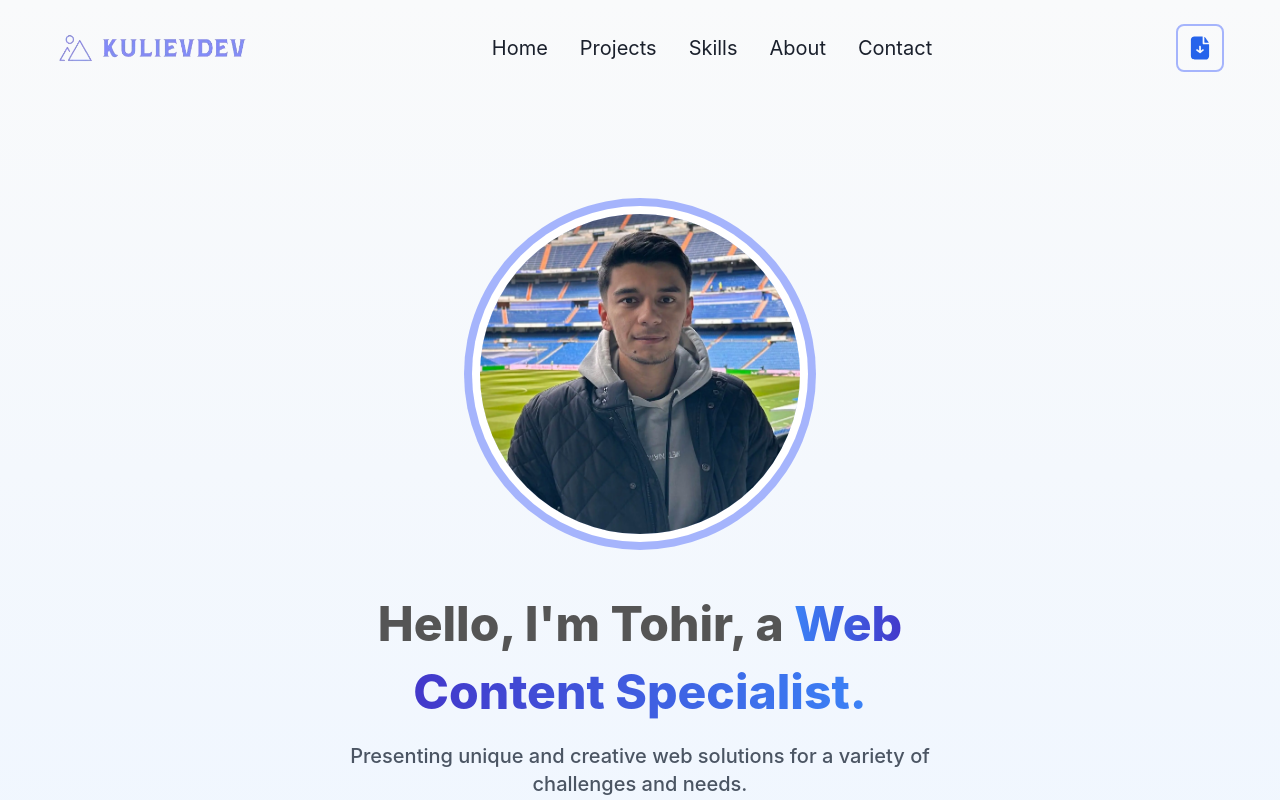
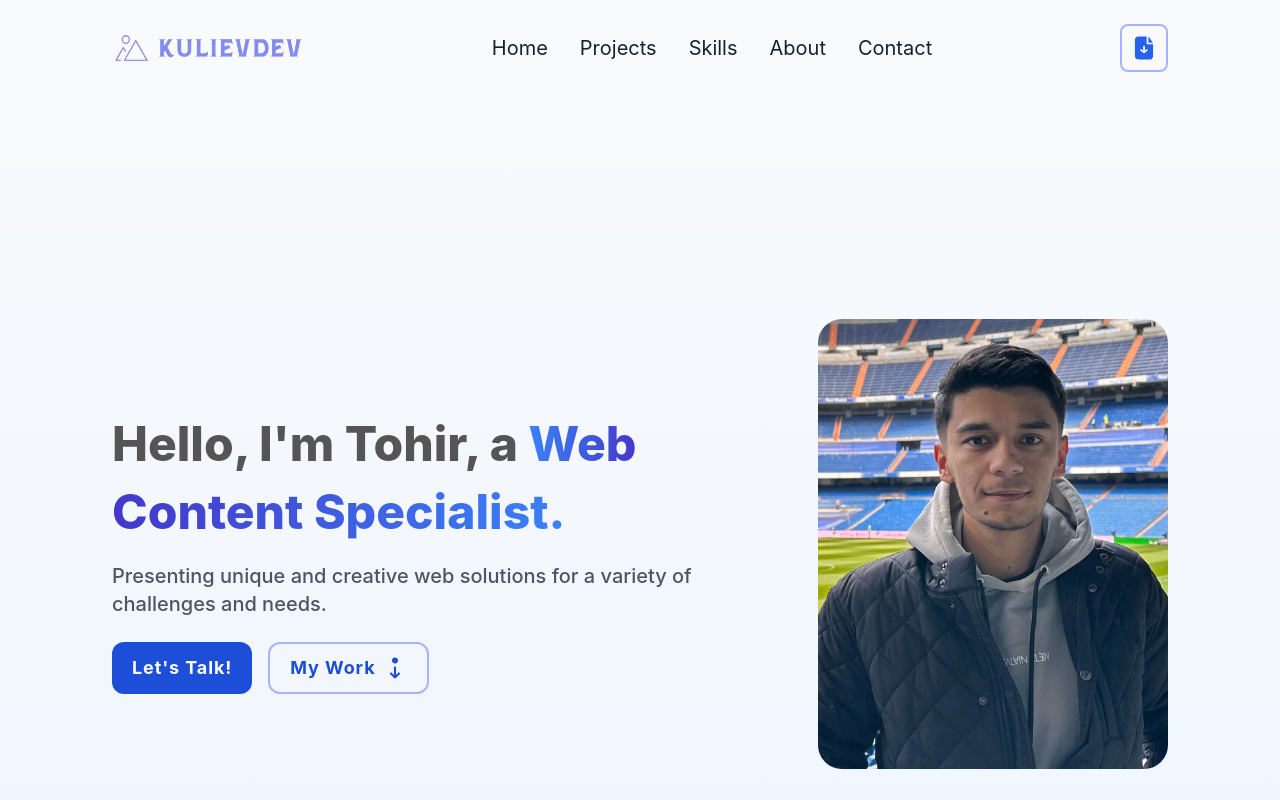
Before and after one commit to kulievdev/portfolio-website, a React (Vite) app: page / in a window 1280 px wide. Shown: the top 800 px of the page. Built offline with nearby package versions, Linux system fonts and the light colour scheme.

Commit message:
Fix layout issues

```diff
--- a/src/Components/Cta.tsx
+++ b/src/Components/Cta.tsx
@@ -44,7 +44,7 @@ const Cta: React.FC<CtaProps> = ({ type, projectCtaText, onClick }) => {
                 aria-label="Navigate to projects"
                 className="flex cursor-pointer items-center gap-2 rounded-xl border-2 border-secondary-300 px-3 py-2 text-center text-base font-bold leading-loose tracking-wider text-primary-700 transition-colors duration-300 ease-out hover:border-primary-600 hover:bg-white tablet:px-5 tablet:py-2.5 tablet:text-lg desktop:px-7 desktop:py-[18px] desktop:text-xl"
               >
-                Explore My Work
+                My Work
                 <img src={moveIcon} alt="Move down icon" className="h-6 w-6" />
               </a>
             );
--- a/src/Pages/About/About.tsx
+++ b/src/Pages/About/About.tsx
@@ -11,7 +11,7 @@ const About = () => {
         id="about"
         className="bg-gradient-to-br from-primary-50 to-gray-50"
       >
-        <div className="section_container relative mx-6 flex h-fit flex-col justify-center py-20 sm:mx-10 lg:mx-14 desktop:mx-40">
+        <div className="section_container relative mx-6 flex h-fit flex-col justify-center py-20 sm:mx-10 lg:mx-28 desktop:mx-40">
           <WhiteBackgroundContainer>
             <AboutHeader />
             <AboutBody />
--- a/src/Pages/Contact/Contact.tsx
+++ b/src/Pages/Contact/Contact.tsx
@@ -12,7 +12,7 @@ const Contact = () => {
       >
         <div className="section_container flex h-fit flex-col justify-center py-20">
           <ContactHeader />
-          <div className="mx-6 flex flex-row flex-wrap gap-10 sm:mx-10 lg:mx-14 desktop:mx-40">
+          <div className="mx-6 flex flex-row flex-wrap gap-10 sm:mx-10 lg:mx-28 desktop:mx-40">
             <Message />
             <Form />
           </div>
--- a/src/Pages/Hero/Hero.tsx
+++ b/src/Pages/Hero/Hero.tsx
@@ -3,7 +3,7 @@ import HeroContent from "./HeroContent";
 
 const Hero = () => {
   return (
-    <section className="section_container mx-4 flex h-[100vh] flex-col-reverse items-center justify-center sm:mx-12 sm:gap-10 md:mx-32 laptop:mx-40 laptop:flex laptop:h-[90vh] laptop:flex-row laptop:justify-between desktop:h-[100vh]">
+    <section className="section_container mx-6 flex h-[100vh] flex-col-reverse items-center justify-center sm:mx-10 sm:mx-12 sm:gap-10 lg:mx-28 tablet:flex-row tablet:justify-between laptop:flex laptop:h-[90vh] desktop:mx-40 desktop:h-[100vh]">
       <HeroContent />
       <HeroImage />
     </section>
--- a/src/Pages/Hero/HeroContent.tsx
+++ b/src/Pages/Hero/HeroContent.tsx
@@ -14,7 +14,7 @@ const HeroContent = () => {
         animate={{ opacity: 1, y: 0, scale: 1, x: 0 }}
         transition={{ duration: 0.6 }}
       >
-        <p className="text-center text-4xl font-bold leading-10 sm:text-5xl sm:font-extrabold sm:leading-[68px] laptop:text-start desktop:text-7xl desktop:leading-[84px]">
+        <p className="text-center text-4xl font-bold leading-10 sm:text-5xl sm:font-extrabold sm:leading-[68px] tablet:text-start desktop:text-7xl desktop:leading-[84px]">
           Hello, I'm Tohir, a{" "}
           <span className="bg-gradient-to-r from-primary-500 to-secondary-700 bg-clip-text text-transparent ">
             Web
@@ -23,13 +23,13 @@ const HeroContent = () => {
             Content Specialist.
           </span>{" "}
         </p>
-        <p className="text-center text-lg font-medium leading-normal text-gray-600 sm:text-xl laptop:text-start desktop:leading-7">
+        <p className="text-center text-lg font-medium leading-normal text-gray-600 sm:text-xl tablet:text-start desktop:leading-7">
           Presenting unique and creative web solutions for a variety of
           challenges and needs.
         </p>
       </motion.header>
       <motion.nav
-        className="inline-flex w-full items-start items-center justify-center space-x-4 laptop:justify-start desktop:space-x-8"
+        className="inline-flex w-full items-start items-center justify-center space-x-4 tablet:justify-start desktop:space-x-8"
         initial={{ opacity: 0, y: 40, scale: 0.9, x: "-10%" }}
         animate={{ opacity: 1, y: 0, scale: 1, x: 0 }}
         transition={{ duration: 0.6 }}
--- a/src/Pages/Hero/HeroImage.tsx
+++ b/src/Pages/Hero/HeroImage.tsx
@@ -11,17 +11,17 @@ const HeroImage = () => {
 
   return (
     <AnimateOnScroll x="10%" delay={0} scale={0.9} duration={0.6} notLazy>
-      <div className="sm:w-max laptop:relative laptop:mx-0 laptop:my-auto laptop:flex">
+      <div className="sm:w-max tablet:relative tablet:mx-0 tablet:my-auto tablet:flex">
         <img
-          className="h-[160px] w-[160px] rounded-full object-cover ring-4 ring-secondary-300 ring-offset-4 xs:h-[200px] xs:w-[200px] sm:h-[250px] sm:w-[250px] sm:ring-8 sm:ring-secondary-300 sm:ring-offset-8 md:h-[300px] md:w-[300px] lg:h-[320px] lg:w-[320px] laptop:relative laptop:z-10 laptop:h-[450px] laptop:w-[350px] laptop:cursor-pointer laptop:rounded-3xl laptop:ring-0 laptop:ring-offset-0 desktop:h-[500px] desktop:w-[400px]"
+          className="h-[160px] w-[160px] rounded-full object-cover ring-4 ring-secondary-300 ring-offset-4 xs:h-[200px] xs:w-[200px] sm:h-[250px] sm:w-[250px] sm:ring-8 sm:ring-secondary-300 sm:ring-offset-8 md:h-[300px] md:w-[300px] lg:h-[320px] lg:w-[320px] tablet:relative tablet:z-10 tablet:h-[450px] tablet:w-[350px] tablet:cursor-pointer tablet:rounded-3xl tablet:ring-0 tablet:ring-offset-0 desktop:h-[500px] desktop:w-[400px]"
           src={profilePic}
           alt="Tohir Kuliev Profile Picture"
           onMouseDown={handleImageHover}
         />
         {!pictureInPlace ? (
-          <div className="laptop:absolute laptop:h-[450px] laptop:w-[350px] laptop:translate-x-4 laptop:translate-y-5 laptop:transform laptop:rounded-3xl laptop:bg-secondary-200 laptop:transition laptop:duration-700 laptop:ease-in-out desktop:h-[500px] desktop:w-[400px]"></div>
+          <div className="tablet:absolute tablet:h-[450px] tablet:w-[350px] tablet:translate-x-4 tablet:translate-y-5 tablet:transform tablet:rounded-3xl tablet:bg-secondary-200 tablet:transition tablet:duration-700 tablet:ease-in-out desktop:h-[500px] desktop:w-[400px]"></div>
         ) : (
-          <div className="laptop:absolute laptop:h-[450px] laptop:w-[350px] laptop:translate-x-0 laptop:translate-y-0 laptop:transform laptop:rounded-3xl laptop:bg-secondary-200 laptop:transition laptop:duration-700 laptop:ease-in-out desktop:h-[500px] desktop:w-[400px]"></div>
+          <div className="tablet:absolute tablet:h-[450px] tablet:w-[350px] tablet:translate-x-0 tablet:translate-y-0 tablet:transform tablet:rounded-3xl tablet:bg-secondary-200 tablet:transition tablet:duration-700 tablet:ease-in-out desktop:h-[500px] desktop:w-[400px]"></div>
         )}
       </div>
     </AnimateOnScroll>
--- a/src/Pages/Navbar/DesktopNavbar.tsx
+++ b/src/Pages/Navbar/DesktopNavbar.tsx
@@ -9,10 +9,10 @@ const DesktopNavbar = () => {
   return (
     <Flex
       direction="column"
-      display={["none", "none", "none", "none", "flex", "flex"]}
+      display={["none", "none", "none", "flex", "flex", "flex"]}
     >
       <motion.div
-        className="mx-10 my-0 lg:mx-14 desktop:mx-40"
+        className="mx-6 my-0 sm:mx-10 lg:mx-28 desktop:mx-40"
         initial={{ opacity: 0, y: -20, scale: 0.9 }}
         animate={{ opacity: 1, y: 0, scale: 1 }}
         transition={{ duration: 0.5 }}
--- a/src/Pages/Navbar/MobileNavbar.tsx
+++ b/src/Pages/Navbar/MobileNavbar.tsx
@@ -10,15 +10,15 @@ const MobileNavbar = () => {
 
   return (
     <>
-      <div className="mx-6 pt-3 sm:mx-10 sm:py-6 lg:px-14 laptop:hidden">
+      <div className="mx-6 pt-3 sm:mx-10 sm:py-6 lg:mx-28 laptop:hidden">
         <Flex
-          display={["flex", "flex", "flex", "flex", "none", "none"]}
+          display={["flex", "flex", "flex", "none", "none", "none"]}
           align="center"
           justify="space-between"
         >
           <Logo />
           <div className="flex items-center gap-6">
-            <Cta type="download cv" />
+            {window.innerWidth > 600 ? <Cta type="download cv" /> : null}
             <IconButton
               aria-label="Open Menu"
               size="lg"
@@ -68,6 +68,7 @@ const MobileNavbar = () => {
                 </li>
               );
             })}
+            {window.innerWidth < 600 ? <Cta type="download cv" /> : null}
           </Flex>
         </Flex>
       </div>
--- a/src/Pages/Projects/Projects.tsx
+++ b/src/Pages/Projects/Projects.tsx
@@ -21,7 +21,7 @@ const Projects: React.FC = () => {
   return (
     <AnimateOnScroll noScale y={40} threshold={0.1} duration={0.6}>
       <section id="projects" className="relative">
-        <div className="mx-6 flex h-fit flex-col justify-center py-20 sm:mx-10 lg:mx-14 desktop:mx-40">
+        <div className="mx-6 flex h-fit flex-col justify-center py-20 sm:mx-10 lg:mx-28 desktop:mx-40">
           <MiniMainHeading text="Browse My Recent" />
           <MainHeading text="Projects" />
           <Buttons
--- a/src/Pages/TechStack/TechStack.tsx
+++ b/src/Pages/TechStack/TechStack.tsx
@@ -11,7 +11,7 @@ const TechStack = () => {
   return (
     <AnimateOnScroll noScale y={40} threshold={0.1} duration={0.8}>
       <section id="skills" className="relative">
-        <div className="section_container relative mx-6 my-0 flex h-fit flex-col justify-center py-20 sm:mx-10 lg:mx-14 desktop:mx-40">
+        <div className="section_container relative mx-6 my-0 flex h-fit flex-col justify-center py-20 sm:mx-10 lg:mx-28 desktop:mx-40">
           <MiniMainHeading text="Explore My" />
           <MainHeading text="Skills" />
           {/* <MainHeading text="Tech Stack" /> */}
--- a/tailwind.config.js
+++ b/tailwind.config.js
@@ -15,6 +15,8 @@ export default {
         iPhone14: "376px",
 
         xs: "391px",
+
+        smallTablet: "600px",
 
         tablet: "1200px",
 
```
